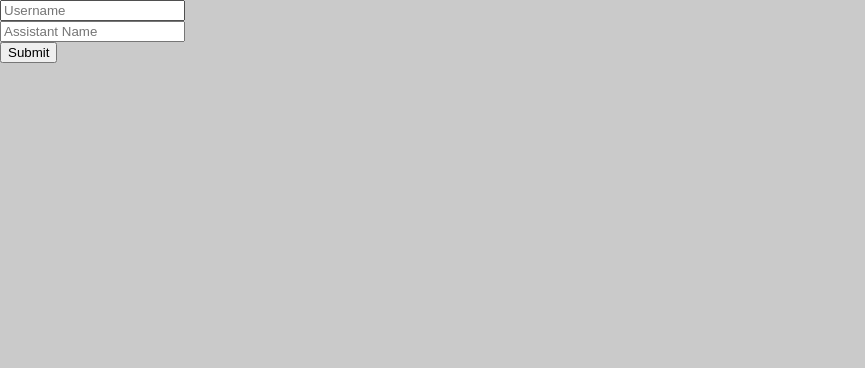
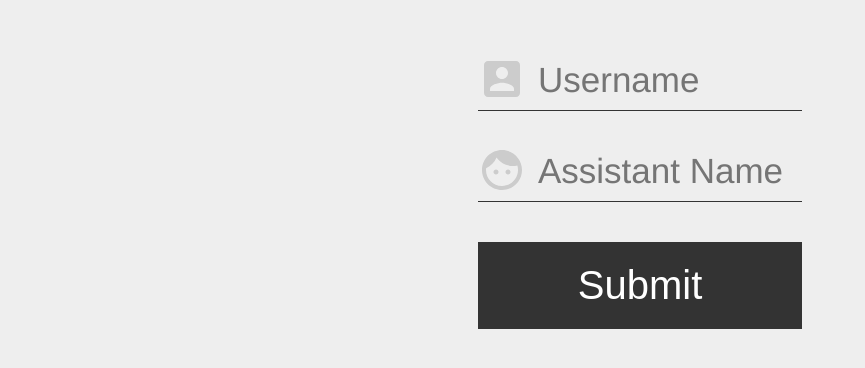
Before and after one commit to karan1149/psychic-google-assistant, a plain HTML site: page public/login.html in a window 1280 px wide. Shown: the whole page, without its empty margins (0-865 px from the left). Drawn offline with nearby package versions, Linux system fonts and the light colour scheme.

Commit message:
Styling for forms

```diff
--- /dev/null
+++ b/public/forms.css
@@ -0,0 +1,76 @@
+/* FORMS */
+
+body {
+    background-color: #eeeeee;
+    font-family: 'Helvetica Neue', 'Arial', sans-serif;
+    font-size: 18px;
+}
+
+form {
+    text-align: center;
+    margin-top: 50px;
+}
+
+
+#form-container {
+    width: 80%;
+    margin-left: auto;
+    margin-right: auto;
+}
+
+
+#form-container input:focus {
+    outline-width: 0;
+}
+
+#form-container input[type="text"], #form-container input[type="number"]{
+    width: 250px;
+    font-size: 35px;
+    font-family: 'Helvetica Neue', 'Arial', sans-serif;
+    border-bottom: 1px solid #333;
+    border-top: none;
+    border-left: none;
+    border-right: none;
+    padding: 10px 14px 10px 60px;
+    float: center;
+    margin-bottom: 30px;
+    background-color: inherit;
+}
+
+#form-container input[type="submit"]{
+    width: 324px;
+    font-size: 40px;
+    border: none;
+    background-color: #333;
+    border: 1px solid #333;
+    color: white;
+    margin-top: 10px;
+    padding: 20px 30px;
+}
+
+#form-container input[type="submit"]:hover{
+    background-color: #fff;
+    color: #333;
+    border: 1px solid #333;
+}
+
+#form-container input[name="username"]{
+    background-image: url('images/person.svg');
+    background-repeat: no-repeat;
+    background-size: auto 80%;
+    background-position: bottom 7px left;
+}
+
+#form-container input[name="botName"]{
+    background-image: url('images/face.svg');
+    background-repeat: no-repeat;
+    background-size: auto 80%;
+    background-position: bottom 7px left;
+}
+
+#form-container input[name="pin"]{
+    background-image: url('images/pin.svg');
+    background-repeat: no-repeat;
+    background-size: auto 80%;
+    background-position: bottom 7px left;
+}
--- a/public/login.html
+++ b/public/login.html
@@ -2,7 +2,7 @@
 <html>
 
 <head>
-    <link href="main.css" rel="stylesheet">
+    <link href="forms.css" rel="stylesheet">
     <meta name="viewport" content="width=device-width, initial-scale=1">
     <script
 	  src="https://code.jquery.com/jquery-3.2.1.min.js"
```
Also changed, not shown: public/register.html (+1 -1 lines), public/images/face.svg (added), public/images/person.svg (added), public/images/pin.svg (added).
